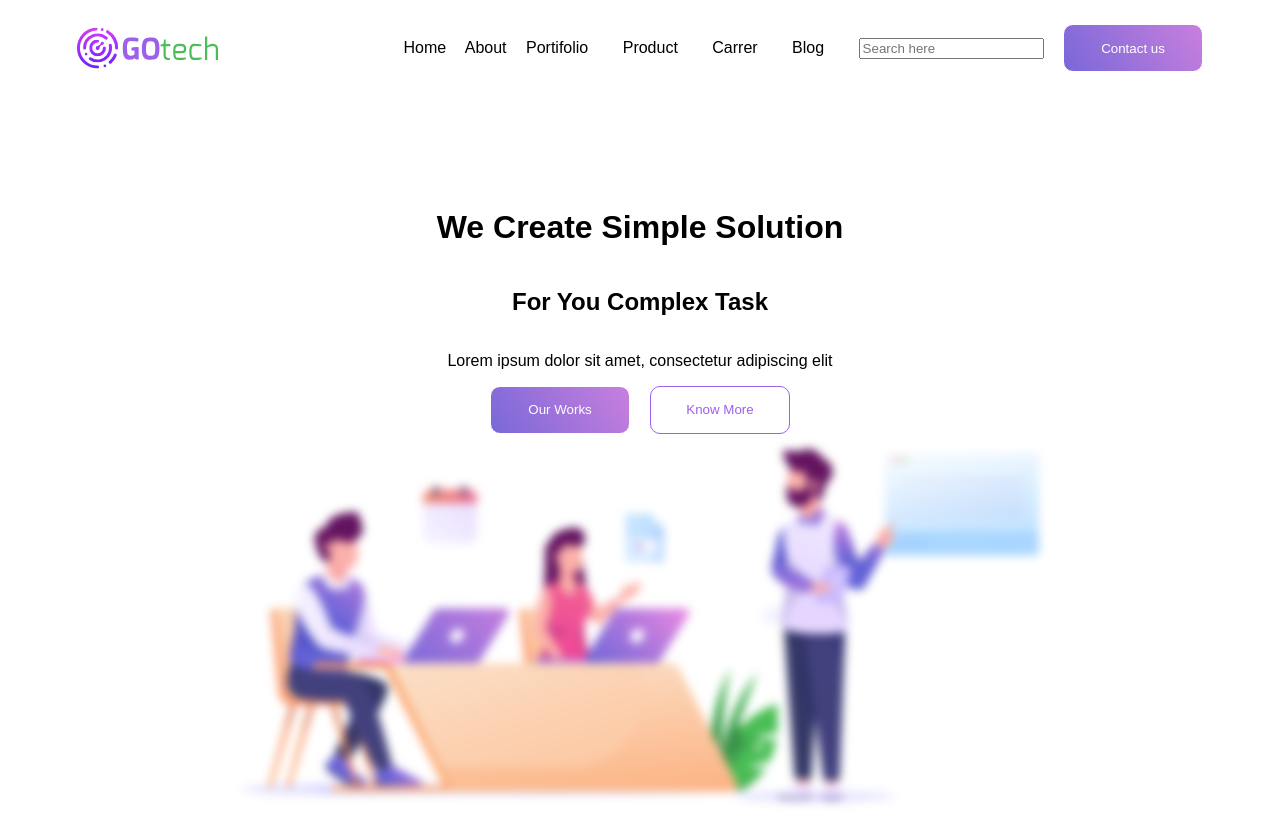
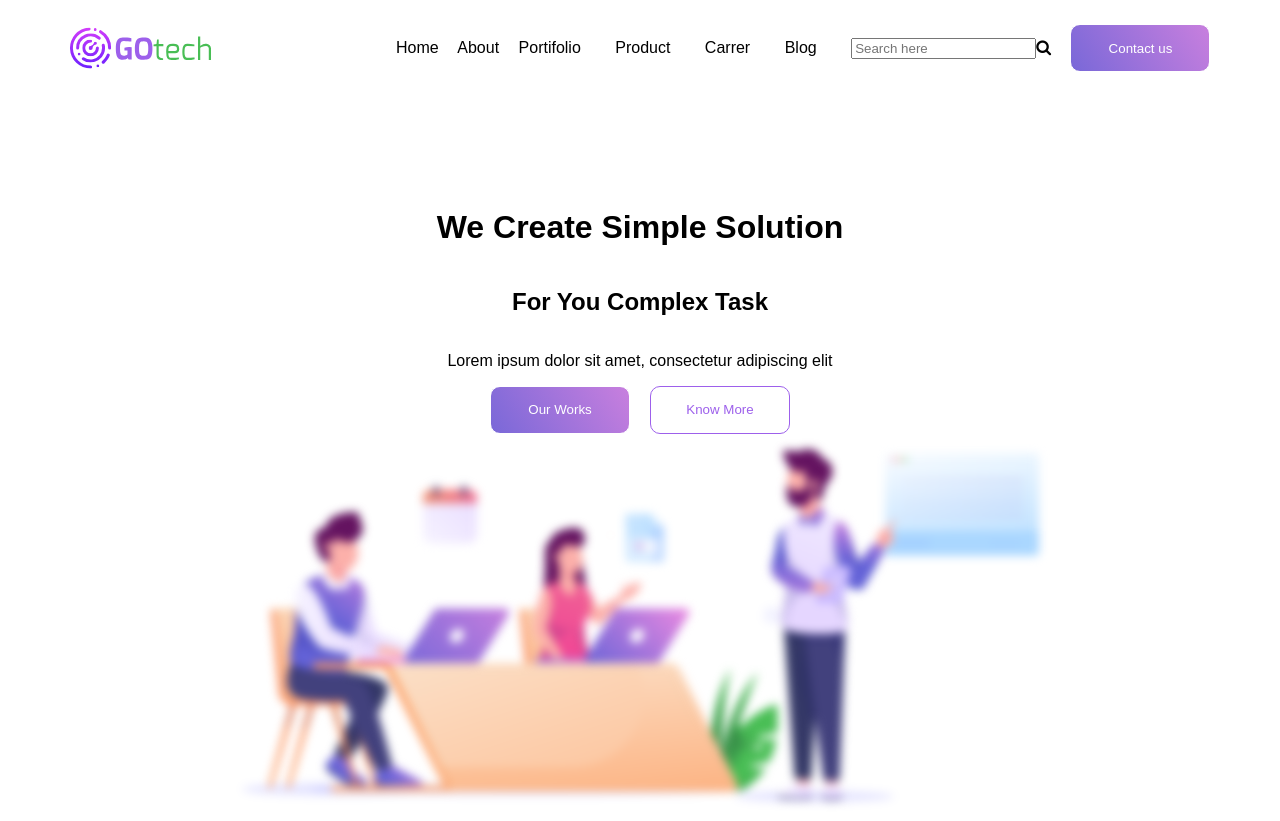
Before and after one commit to Herbman/Vaga-Face, a plain HTML site: page index.html in a window 1280 px wide. Shown: the top 821 px of the page. Drawn offline with Linux system fonts and the light colour scheme.

Commit message:
:lipstick: search icon

```diff
--- a/index.html
+++ b/index.html
@@ -5,6 +5,7 @@
   <meta name="viewport" content="width=device-width, initial-scale=1.0">
   <title>Document</title>
   <link rel="stylesheet" type="text/css" href="css/estilo.css">
+  <link rel="stylesheet" href="https://cdnjs.cloudflare.com/ajax/libs/font-awesome/4.7.0/css/font-awesome.min.css">
 
 </head>
 <body>
@@ -19,7 +20,7 @@
       <li><a href="#">Product</a></li>
       <li><a href="#">Carrer</a></li>
       <li><a href="#">Blog</a></li>
-      <li><input type="text" placeholder="Search here"/></li>
+      <li><input type="text" placeholder="Search here"/><i class="fa fa-search"></i></li>
       <button class="but1">Contact us</button>
 
     </ul>
```
